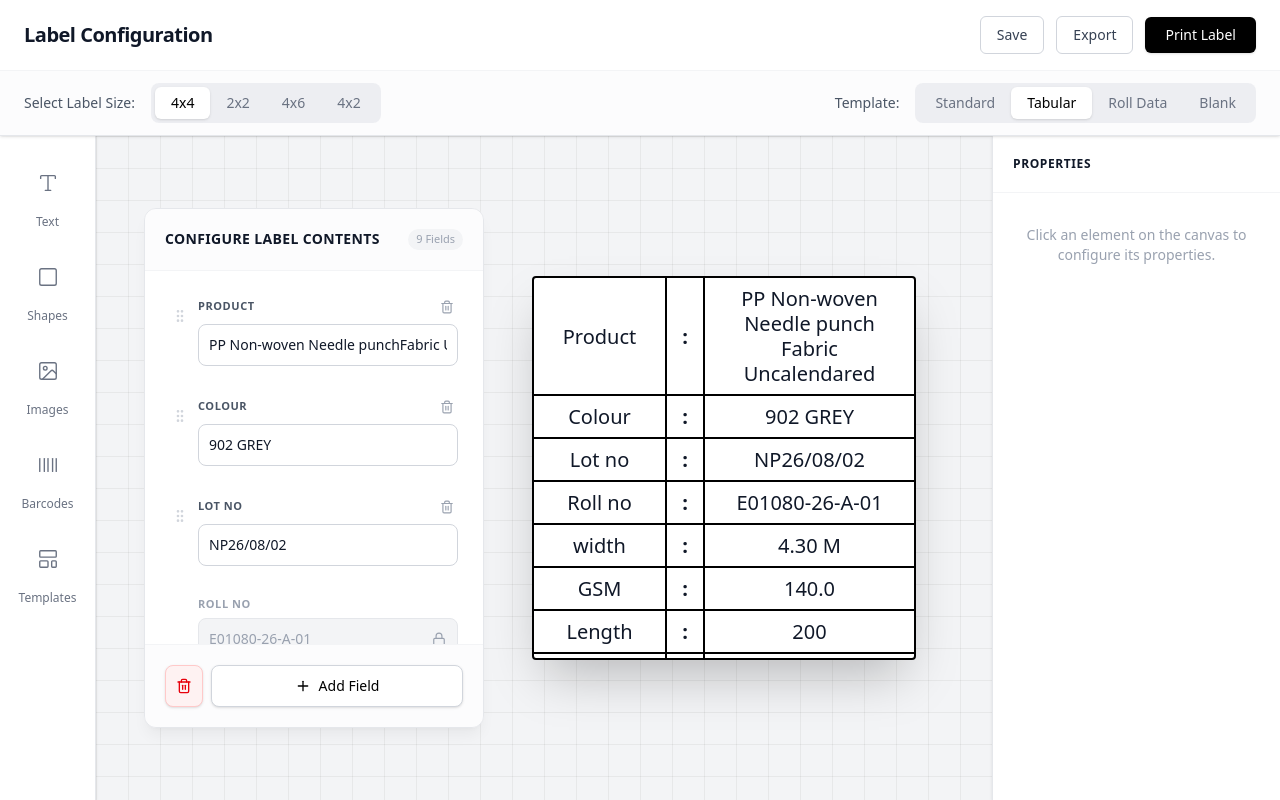
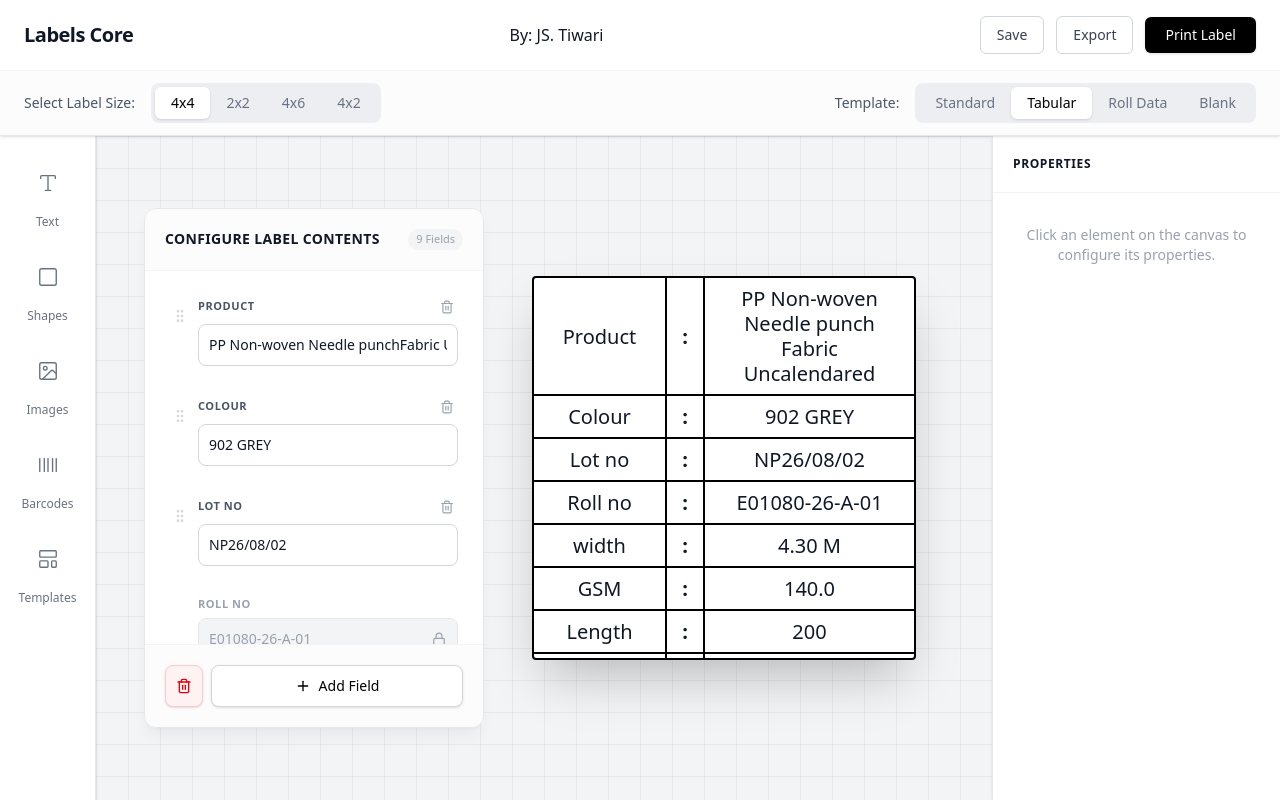
Before and after one commit to jayshiva-tiwari/core-labels, a React (Vite) app: page / in a window 1280 px wide. Built offline with nearby package versions, Linux system fonts and the light colour scheme.

Commit message:
small UD

```diff
--- a/src/components/TopBar.tsx
+++ b/src/components/TopBar.tsx
@@ -16,7 +16,8 @@ export function TopBar({ activeSize, onSizeChange, activeTemplate, onTemplateCha
     <div className="flex flex-col w-full border-b border-gray-200 bg-white z-20 shadow-sm relative">
       {/* Header */}
       <div className="flex items-center justify-between px-6 py-4 border-b border-gray-100">
-        <h1 className="text-xl font-bold text-gray-900 tracking-tight">Label Configuration</h1>
+        <h1 className="text-xl font-bold text-gray-900 tracking-tight">Labels Core</h1>
+        <p>By: JS. Tiwari</p>
         <div className="flex items-center space-x-3">
           <button onClick={onSave} className="px-4 py-2 text-sm font-medium text-gray-700 bg-white border border-gray-300 rounded-md hover:bg-gray-50 transition-colors">
             Save
@@ -38,11 +39,10 @@ export function TopBar({ activeSize, onSizeChange, activeTemplate, onTemplateCha
               <button
                 key={size}
                 onClick={() => onSizeChange(size)}
-                className={`px-4 py-1.5 text-sm font-medium rounded-md transition-all ${
-                  activeSize === size
+                className={`px-4 py-1.5 text-sm font-medium rounded-md transition-all ${activeSize === size
                     ? 'bg-white text-black shadow-sm'
                     : 'text-gray-500 hover:text-gray-900'
-                }`}
+                  }`}
               >
                 {size}
               </button>
@@ -57,11 +57,10 @@ export function TopBar({ activeSize, onSizeChange, activeTemplate, onTemplateCha
               <button
                 key={tmpl}
                 onClick={() => onTemplateChange(tmpl)}
-                className={`px-4 py-1.5 text-sm font-medium rounded-md transition-all capitalize ${
-                  activeTemplate === tmpl
+                className={`px-4 py-1.5 text-sm font-medium rounded-md transition-all capitalize ${activeTemplate === tmpl
                     ? 'bg-white text-black shadow-sm'
                     : 'text-gray-500 hover:text-gray-900'
-                }`}
+                  }`}
               >
                 {tmpl.replace('-', ' ')}
               </button>
```
